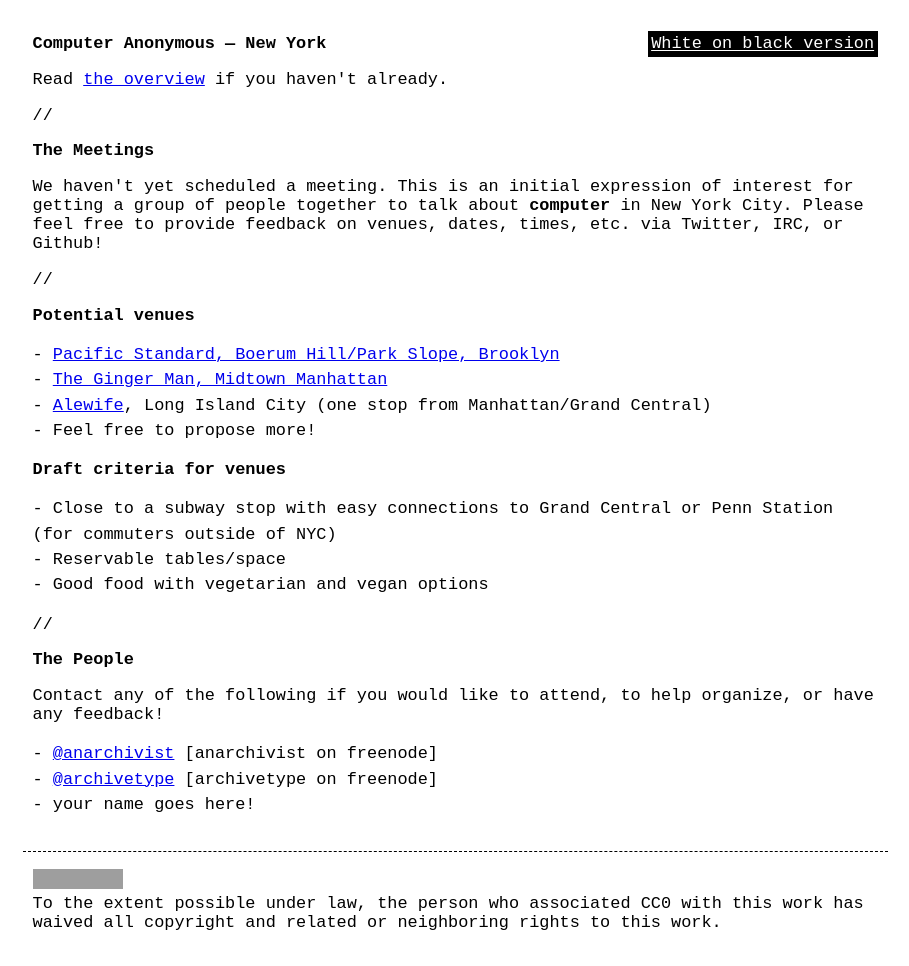
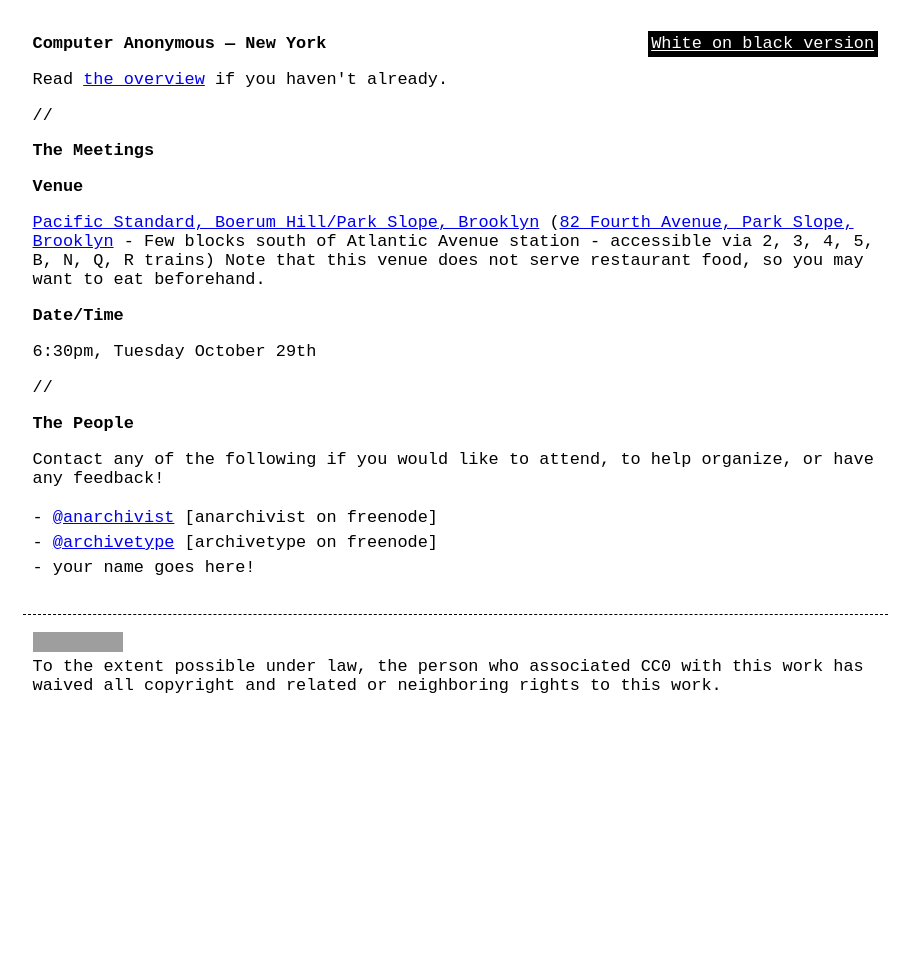
Before and after one commit to computeranonymous/computer, a Jekyll site: the page built from us_newyork.html, in a window 1280 px wide. Shown: the whole page, without its empty margins (185-1094 px from the left). Built offline with Jekyll 4.4.1, drawn with Linux system fonts in a browser that asks for light colours; after the commit the page ends 900 px from its top, so only the background shows below that; grey boxes are pictures that could not be loaded.

Commit message:
Update us_newyork.html

```diff
--- a/us_newyork.html
+++ b/us_newyork.html
@@ -10,28 +10,19 @@
 
 <h2 id="meetings">The Meetings</h2>
 
-<p>We haven't yet scheduled a meeting. This is an initial expression of interest for getting a group of people together to talk about <strong>computer</strong> in New York City. Please feel free to provide feedback on venues, dates, times, etc. via Twitter, IRC, or Github!</p>
+<h3>Venue</h3>
+
+<a href="http://www.pacificstandardbrooklyn.com/">Pacific Standard, Boerum Hill/Park Slope, Brooklyn</a>
+(<a href="https://maps.google.com/maps?oi=map&q=82+Fourth+Avenue,+Brooklyn,+NY">82 Fourth Avenue, Park Slope, Brooklyn</a> - Few blocks south of Atlantic Avenue station - accessible via 2, 3, 4, 5, B, N, Q, R trains)
+
+Note that this venue does not serve restaurant food, so you may want to eat beforehand.
+
+<h3>Date/Time</h3>
+
+6:30pm, Tuesday October 29th
 
 <p>//</p>
 
-<h2 id="venues">Potential venues</h2>
-
-<ul>
-    <li><a href="http://www.pacificstandardbrooklyn.com/">Pacific Standard, Boerum Hill/Park Slope, Brooklyn</a></li>
-    <li><a href="http://gingerman-ny.com">The Ginger Man, Midtown Manhattan</a></li>
-    <li><a href="http://alewifequeens.com/">Alewife</a>, Long Island City (one stop from Manhattan/Grand Central)</li>
-    <li>Feel free to propose more!</li>
-</ul>
-
-<h3>Draft criteria for venues</h3>
-
-<ul>
-    <li>Close to a subway stop with easy connections to Grand Central or Penn Station (for commuters outside of NYC)</li>
-    <li>Reservable tables/space</li>
-    <li>Good food with vegetarian and vegan options</li>
-</ul>
-
-<p>//</p>
 
 <h2>The People</h2>
 
```
